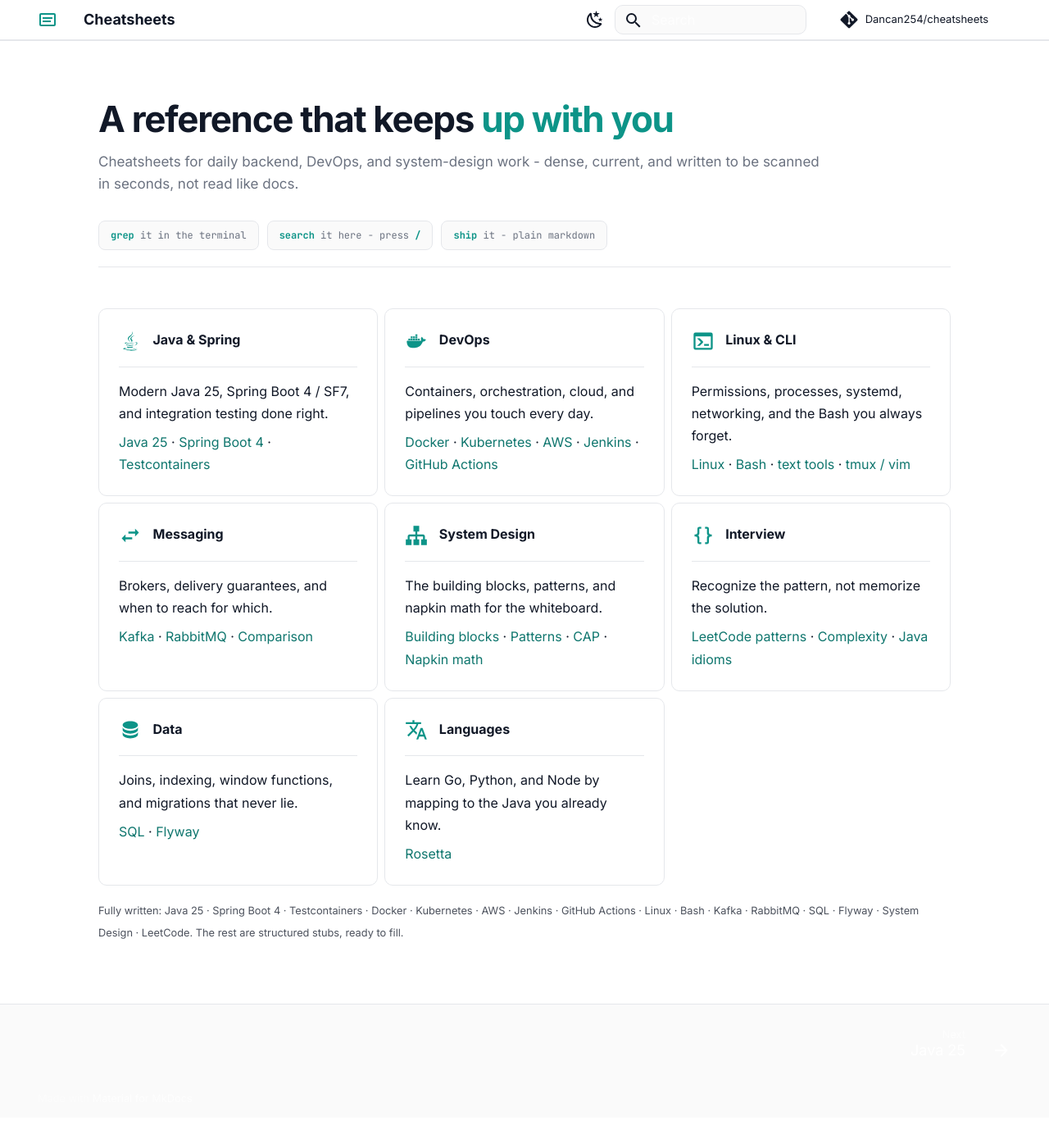
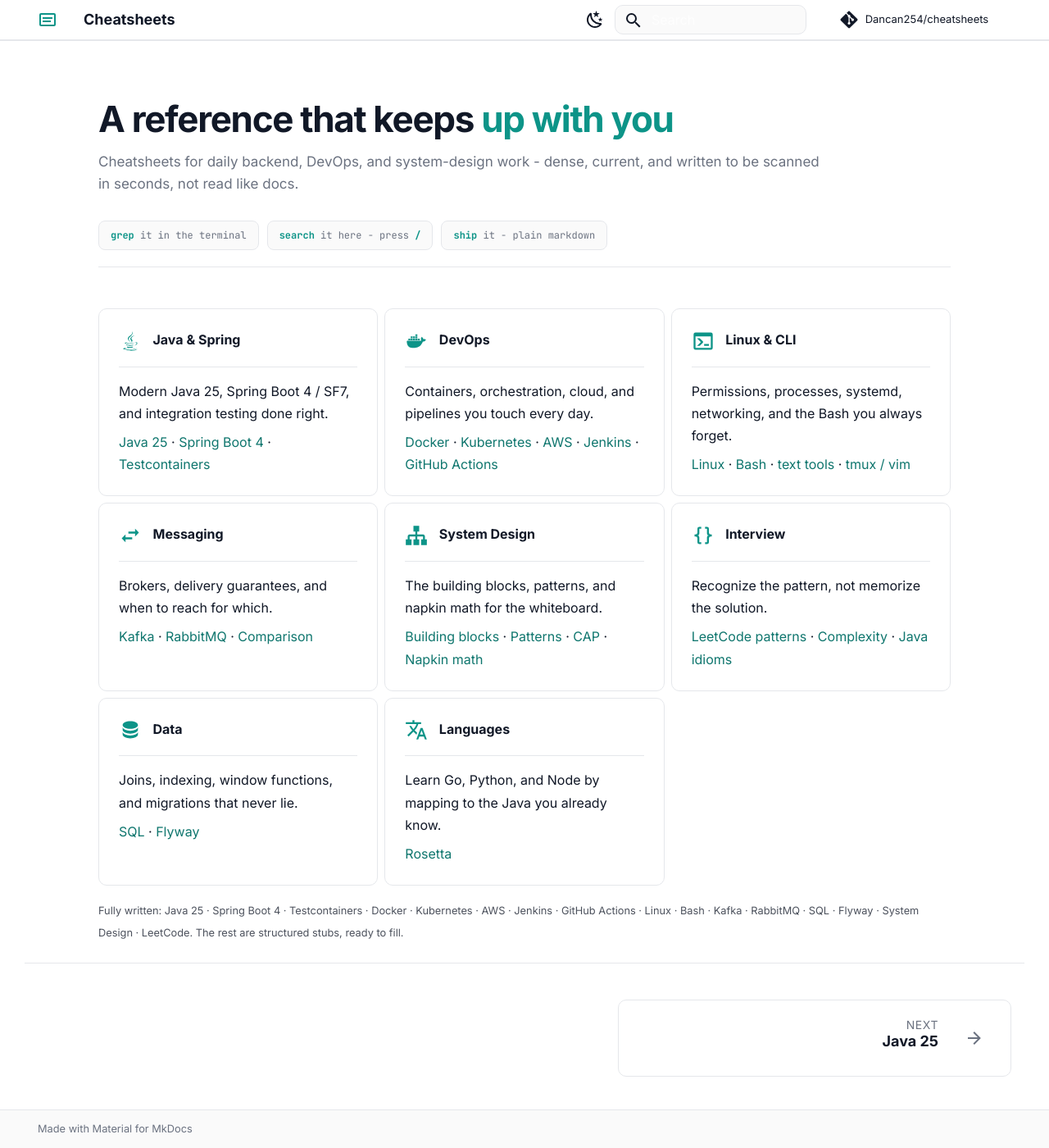
Before and after one commit to Dancan254/cheatsheets, an MkDocs documentation site: the page built from docs/index.md, in a window 1280 px wide and 1400 px high, scrolled down 37 px. Shown: the whole window at 82% size. Built offline with MkDocs 1.6.1 and Material for MkDocs 9.7.7, drawn with Linux system fonts in a browser that asks for light colours; comment, search, counter and statistics services are not loaded; before the commit the page ends 1350 px from its top, so only the background shows below that.

Commit message:
fix(ui): make footer prev/next legible and keep it on the landing page
Footer prev/next had no text color set, so in light mode it rendered
near-white on near-white (invisible). Set footer color vars for both
themes and style prev/next as bordered buttons. Keep the Next button on
the landing page so there's a clear forward affordance from home.

```diff
--- a/docs/stylesheets/brand.css
+++ b/docs/stylesheets/brand.css
@@ -41,6 +41,12 @@
   --md-typeset-a-color: var(--jg-link);
   --md-code-bg-color: var(--jg-code-bg);
   --md-code-fg-color: #24292f;
+
+  --md-footer-bg-color: var(--jg-bg);
+  --md-footer-bg-color--dark: var(--jg-bg-2);
+  --md-footer-fg-color: var(--jg-text);
+  --md-footer-fg-color--light: var(--jg-muted);
+  --md-footer-fg-color--lighter: var(--jg-muted);
 }
 
 /* DARK - near-black / zinc ------------------------------------------ */
@@ -74,6 +80,12 @@
   --md-typeset-a-color: var(--jg-link);
   --md-code-bg-color: var(--jg-code-bg);
   --md-code-fg-color: #c9d1d9;
+
+  --md-footer-bg-color: var(--jg-bg);
+  --md-footer-bg-color--dark: var(--jg-bg-2);
+  --md-footer-fg-color: var(--jg-text);
+  --md-footer-fg-color--light: var(--jg-muted);
+  --md-footer-fg-color--lighter: var(--jg-muted);
 }
 
 /* Smooth theme switch */
@@ -232,9 +244,46 @@ body, .md-header, .md-nav, .md-typeset, .md-sidebar {
 
 /* ---- Footer -------------------------------------------------------- */
 
-.md-footer { background: var(--jg-bg-2); border-top: 1px solid var(--jg-border); }
-.md-footer-meta { background: transparent; }
-.md-footer__link:hover { color: var(--jg-accent); }
+.md-footer { background: transparent; }
+
+/* Prev / next navigation as bordered buttons (legible in both themes) */
+.md-footer__inner {
+  gap: .8rem;
+  padding: 1.2rem .8rem 1.6rem;
+  margin: 0 auto;
+  border-top: 1px solid var(--jg-border);
+}
+.md-footer__link {
+  flex: 1 1 0;
+  max-width: 24rem;
+  align-items: center;
+  padding: .9rem 1rem;
+  border: 1px solid var(--jg-border);
+  border-radius: var(--jg-radius);
+  background: var(--jg-bg);
+  opacity: 1;
+  transition: border-color .2s ease, background-color .2s ease;
+}
+.md-footer__link:hover { border-color: var(--jg-accent); background: var(--jg-bg-2); }
+.md-footer__link--next { text-align: right; }
+.md-footer__direction {
+  opacity: 1;
+  font-size: .7rem;
+  letter-spacing: .04em;
+  text-transform: uppercase;
+  color: var(--jg-muted);
+}
+.md-footer__title { color: var(--jg-text); }
+.md-footer__link .md-ellipsis { color: var(--jg-text); font-weight: 600; }
+.md-footer__button.md-icon { color: var(--jg-muted); }
+.md-footer__link:hover .md-footer__button.md-icon,
+.md-footer__link:hover .md-ellipsis { color: var(--jg-accent); }
+
+/* Meta bar (copyright / made-with) */
+.md-footer-meta { background: var(--jg-bg-2); border-top: 1px solid var(--jg-border); }
+.md-footer-meta .md-footer__link:hover { color: var(--jg-accent); }
+.md-footer-copyright,
+.md-footer-copyright__highlight { color: var(--jg-muted); }
 
 /* ---- Scrollbar ----------------------------------------------------- */
 
```
